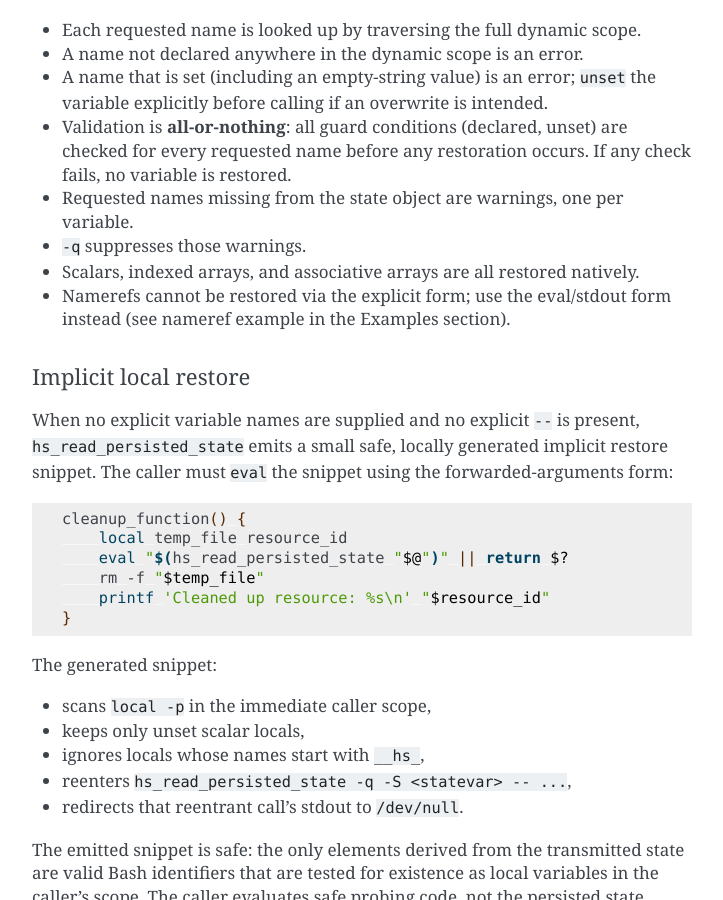
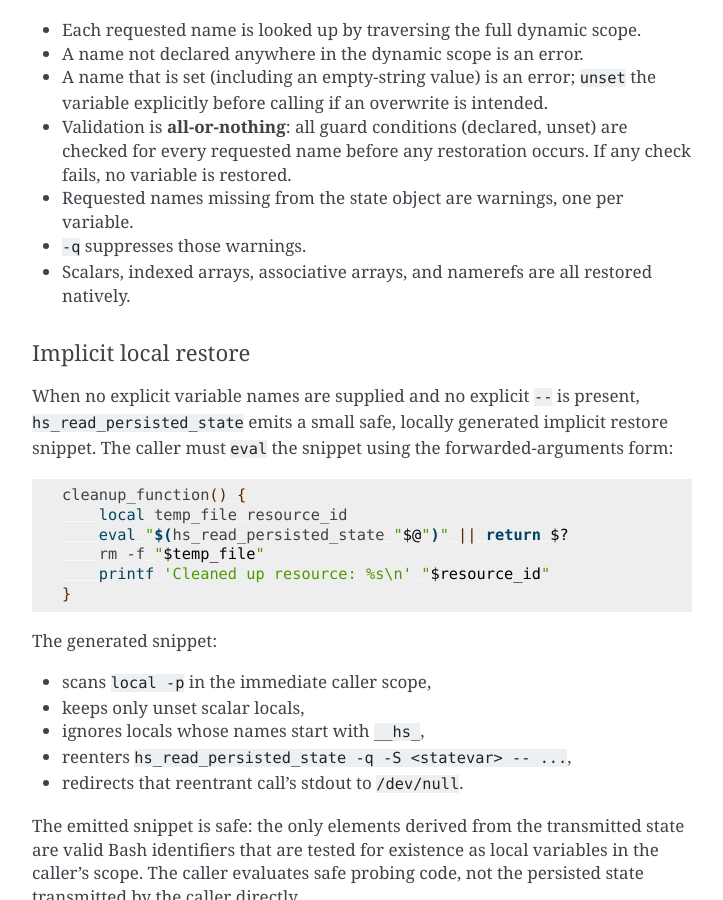
Before and after one commit to CriticalOptimisation/bash-deploy-libs, a Sphinx documentation site: the page built from docs/libraries/handle_state.rst, in a window 1280 px wide and 900 px high, scrolled down 3772 px. Shown: the whole window, without its empty margins (388-1111 px from the left). Built offline with Sphinx 7.4.7, drawn with Linux system fonts in a browser that asks for light colours; pages that are not in the unit, such as notebooks, are missing from menus; some of the changed text lies outside the part shown.

Commit message:
docs(handle_state): fix hs_persist_state header; add destroy_state comments; remove stale nameref limitation
- hs_persist_state: replace obsolete reference to hs_persist_state_as_code
  with the complete inline error-code list, a full Options/Arguments section
  matching the style of hs_read_persisted_state, and two usage examples.

- hs_destroy_state: add four phase comments inside the function body
  (parse+presence-map, validate, collect survivors, write-back), matching
  the level of annotation the pre-HS2 code had.

- docs/handle_state.rst: remove the "Namerefs cannot be restored via the
  explicit form" bullet from the Explicit restore Behavior section and its
  duplicate in the Known Limitations section. Both were accurate for HS1 but
  became stale after commit c2d753e ("allow namerefs in explicit restore").

Co-Authored-By: Claude Sonnet 4.6 <noreply@anthropic.com>

```diff
--- a/docs/libraries/handle_state.rst
+++ b/docs/libraries/handle_state.rst
@@ -180,9 +180,8 @@ Behavior:
   fails, no variable is restored.
 - Requested names missing from the state object are warnings, one per variable.
 - ``-q`` suppresses those warnings.
-- Scalars, indexed arrays, and associative arrays are all restored natively.
-- Namerefs cannot be restored via the explicit form; use the eval/stdout form
-  instead (see nameref example in the Examples section).
+- Scalars, indexed arrays, associative arrays, and namerefs are all restored
+  natively.
 
 Implicit local restore
 ^^^^^^^^^^^^^^^^^^^^^^
@@ -292,9 +291,6 @@ Error Codes
 Known Limitations
 -----------------
 
-- Namerefs cannot be restored via the explicit restore form of
-  ``hs_read_persisted_state``; use the eval/stdout form
-  (``eval "$(hs_read_persisted_state "$@")"``).
 - The HS2 cksum detects accidental corruption but does not authenticate the
   state against intentional tampering; treat the state variable as trusted
   within the process.
```
Also changed, not shown: 1 other file.
